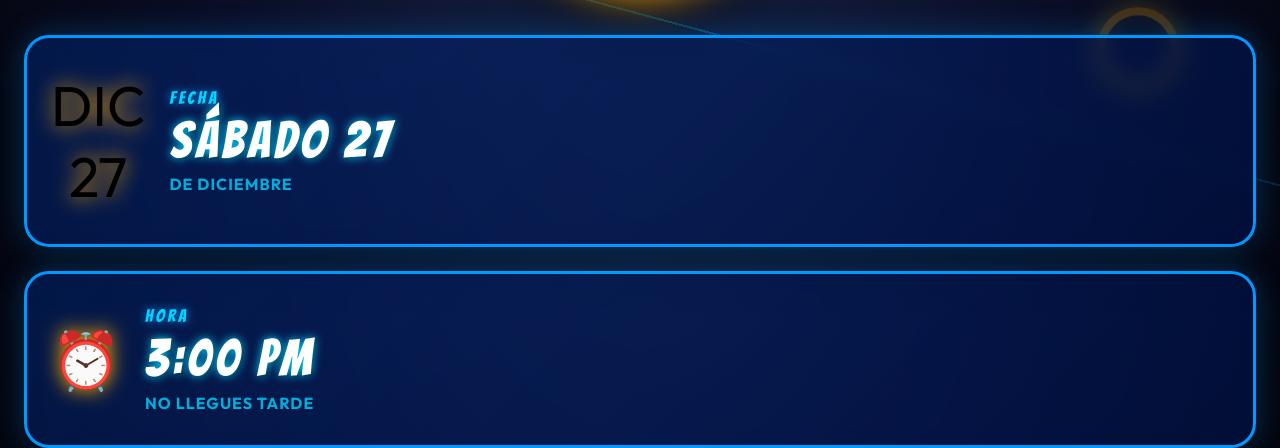
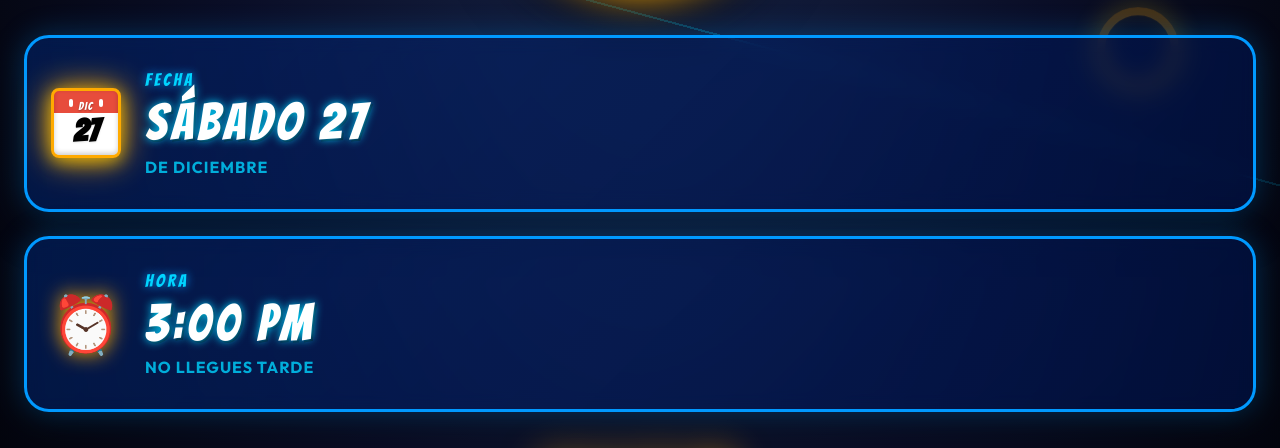
Before and after one commit to jcastillo16/cumplePablo, a plain HTML site: page index.html in a window 1280 px wide. Shown: the part 545-993 px from the top of the page. Drawn offline with nearby package versions, Linux system fonts and the light colour scheme.

Commit message:
Update style.css

```diff
--- a/style.css
+++ b/style.css
@@ -321,6 +321,64 @@ body::after {
     filter: drop-shadow(0 0 10px var(--gold));
 }
 
+/* Calendario personalizado */
+.calendar-icon {
+    width: 70px;
+    height: 70px;
+    background: linear-gradient(180deg, #e74c3c 0%, #e74c3c 35%, #fff 35%, #fff 100%);
+    border-radius: 8px;
+    display: flex;
+    flex-direction: column;
+    justify-content: space-between;
+    align-items: center;
+    padding: 10px 5px 8px 5px;
+    box-shadow:
+        0 4px 15px rgba(255, 215, 0, 0.5),
+        inset 0 -2px 5px rgba(0,0,0,0.2);
+    border: 3px solid var(--gold);
+    position: relative;
+    filter: drop-shadow(0 0 15px var(--gold));
+}
+
+.calendar-icon::before,
+.calendar-icon::after {
+    content: '';
+    position: absolute;
+    top: 8px;
+    width: 4px;
+    height: 8px;
+    background: #fff;
+    border-radius: 2px;
+}
+
+.calendar-icon::before {
+    left: 15px;
+}
+
+.calendar-icon::after {
+    right: 15px;
+}
+
+.cal-month {
+    font-family: 'Bangers', cursive;
+    font-size: 0.7rem;
+    color: #fff;
+    letter-spacing: 1px;
+    line-height: 1;
+    margin: 0;
+    text-shadow: 0 1px 2px rgba(0,0,0,0.3);
+}
+
+.cal-day {
+    font-family: 'Bangers', cursive;
+    font-size: 2rem;
+    color: #000;
+    font-weight: 900;
+    line-height: 1;
+    margin: 0;
+    text-shadow: 0 1px 2px rgba(0,0,0,0.1);
+}
+
 .card-content {
     flex: 1;
     text-align: left;
```
